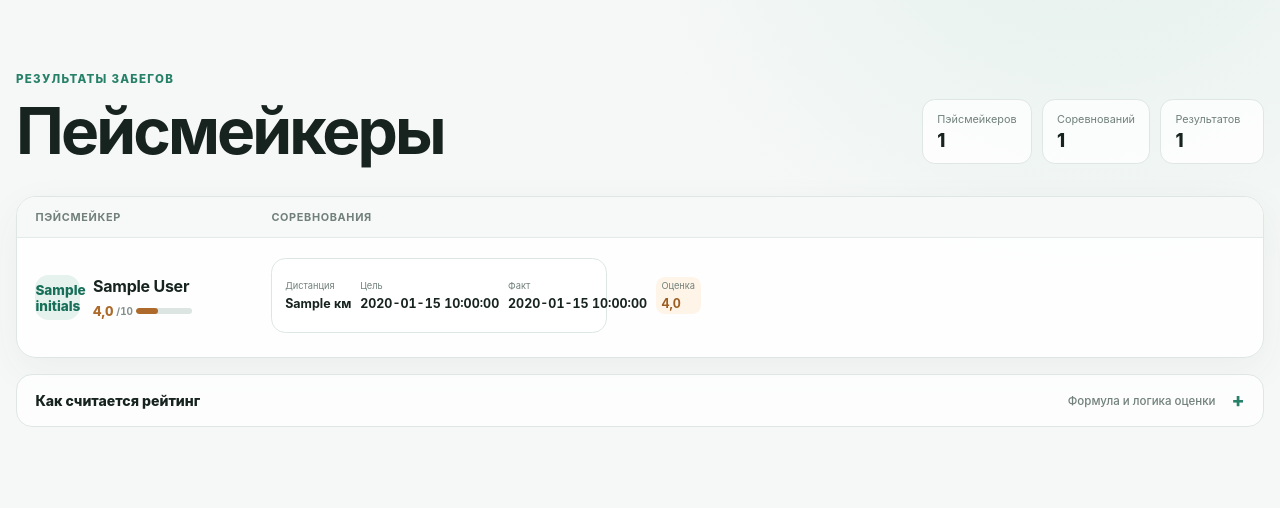
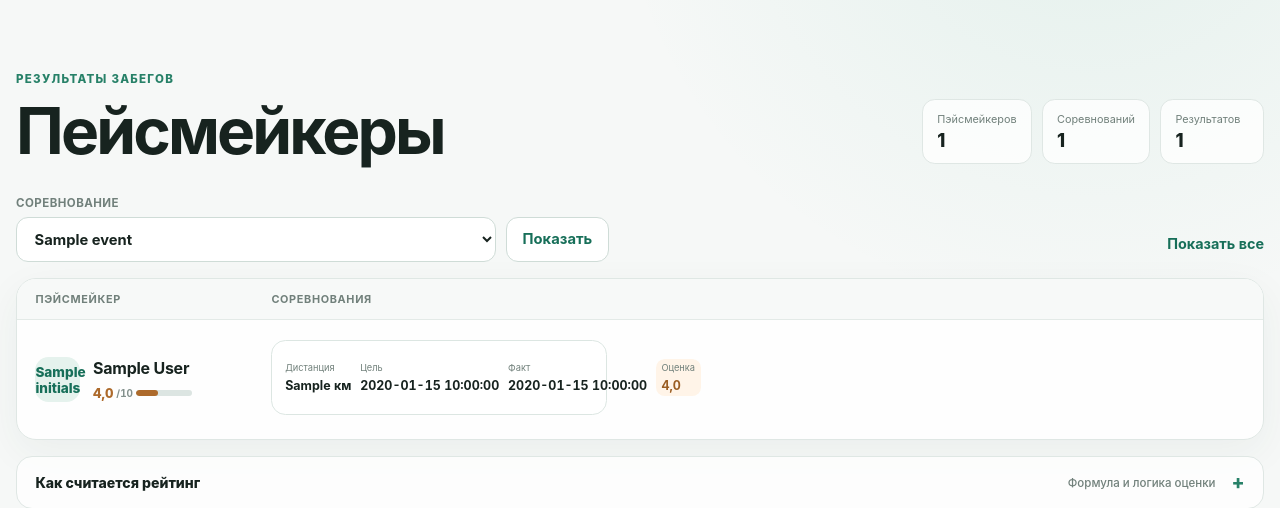
Before and after one commit to Zhigalov/pacemaker-registry, a FastAPI app: template src/pacemaker_registry/templates/index.html in a window 1280 px wide. Shown: the part 80-588 px from the top of the page. Run offline with FastAPI, Linux system fonts and the light colour scheme; the template is opened without the code that fills it: most values are stand-ins (such as "Sample title", 1, 10 or a date in 2020); some libraries are stand-ins or nearby versions.

Commit message:
Add event filter to registry

```diff
--- a/src/pacemaker_registry/main.py
+++ b/src/pacemaker_registry/main.py
@@ -46,10 +46,10 @@ templates = Jinja2Templates(directory=PACKAGE_DIR / "templates")
 
 
 @app.get("/", response_class=HTMLResponse)
-def home(request: Request) -> HTMLResponse:
+def home(request: Request, event_id: int | None = None) -> HTMLResponse:
     registry_error = None
     try:
-        registry = load_registry()
+        registry = load_registry(event_id if event_id and event_id > 0 else None)
     except (PsycopgError, RuntimeError):
         registry = Registry(pacemakers=(), event_count=0, result_count=0)
         registry_error = "Не удалось загрузить реестр. Обновите страницу чуть позже."
--- a/src/pacemaker_registry/static/registry.js
+++ b/src/pacemaker_registry/static/registry.js
@@ -1,5 +1,10 @@
 const cards = document.querySelectorAll(".result-summary");
+const eventFilter = document.querySelector("[data-event-filter]");
 let activePopover = null;
+
+eventFilter?.addEventListener("change", () => {
+  eventFilter.form?.requestSubmit();
+});
 
 function hidePopover(popover) {
   if (!popover) return;
--- a/src/pacemaker_registry/static/styles.css
+++ b/src/pacemaker_registry/static/styles.css
@@ -631,6 +631,68 @@ tbody tr:hover { background: #fbfcfc; }
   font-weight: 780;
 }
 
+.registry-toolbar {
+  display: flex;
+  align-items: flex-end;
+  justify-content: space-between;
+  gap: 1rem;
+  margin-bottom: 1rem;
+}
+
+.registry-filter {
+  display: flex;
+  align-items: flex-start;
+  flex-direction: column;
+  gap: 0.4rem;
+}
+
+.registry-filter > label {
+  color: #71807b;
+  font-size: 0.72rem;
+  font-weight: 720;
+  letter-spacing: 0.04em;
+  text-transform: uppercase;
+}
+
+.registry-filter-controls {
+  display: flex;
+  align-items: center;
+  gap: 0.6rem;
+}
+
+.registry-filter select {
+  width: min(30rem, 64vw);
+  min-height: 2.85rem;
+  padding: 0.65rem 2.5rem 0.65rem 0.85rem;
+  border: 1px solid #cfdcd7;
+  border-radius: 0.75rem;
+  background: #fff;
+  color: #17231f;
+  font: inherit;
+  font-size: 0.92rem;
+  font-weight: 680;
+  cursor: pointer;
+}
+
+.registry-filter select:focus-visible {
+  outline: 0.2rem solid rgba(25, 122, 98, 0.2);
+  outline-offset: 0.15rem;
+}
+
+.registry-filter-submit {
+  border-color: #cfdcd7;
+  background: #fff;
+  color: #176f59;
+}
+
+.registry-filter-submit:hover {
+  background: #edf5f2;
+}
+
+.registry-filter-reset {
+  padding: 0.65rem 0;
+}
+
 .registry-list {
   overflow: hidden;
   border: 1px solid #dfe7e4;
@@ -1022,6 +1084,31 @@ tbody tr:hover { background: #fbfcfc; }
     padding: 0.65rem;
   }
 
+  .registry-toolbar,
+  .registry-filter,
+  .registry-filter-controls {
+    width: 100%;
+  }
+
+  .registry-toolbar {
+    align-items: stretch;
+    flex-direction: column;
+    gap: 0.25rem;
+  }
+
+  .registry-filter select {
+    width: 100%;
+    min-width: 0;
+  }
+
+  .registry-filter-submit {
+    flex: 0 0 auto;
+  }
+
+  .registry-filter-reset {
+    align-self: flex-start;
+  }
+
   .registry-columns {
     display: none;
   }
--- a/src/pacemaker_registry/templates/index.html
+++ b/src/pacemaker_registry/templates/index.html
@@ -34,6 +34,28 @@
           </dl>
         {% endif %}
       </section>
+
+      {% if registry.events %}
+        <section class="registry-toolbar" aria-label="Фильтр реестра">
+          <form class="registry-filter" method="get" action="/">
+            <label for="event-filter">Соревнование</label>
+            <div class="registry-filter-controls">
+              <select id="event-filter" name="event_id" data-event-filter>
+                <option value="0" {% if registry.selected_event_id is none %}selected{% endif %}>Все соревнования</option>
+                {% for event in registry.events %}
+                  <option value="{{ event.id }}" {% if event.id == registry.selected_event_id %}selected{% endif %}>
+                    {{ event.name }}
+                  </option>
+                {% endfor %}
+              </select>
+              <button class="button registry-filter-submit" type="submit">Показать</button>
+            </div>
+          </form>
+          {% if registry.selected_event_id is not none %}
+            <a class="quiet-link registry-filter-reset" href="/">Показать все</a>
+          {% endif %}
+        </section>
+      {% endif %}
 
       {% if registry_error %}
         <div class="error-message registry-load-error" role="alert">{{ registry_error }}</div>
```
Also changed, not shown: src/pacemaker_registry/db.py (+36 -4 lines), tests/test_app.py (+51 -2 lines), tests/test_db.py (+56 -0 lines).
